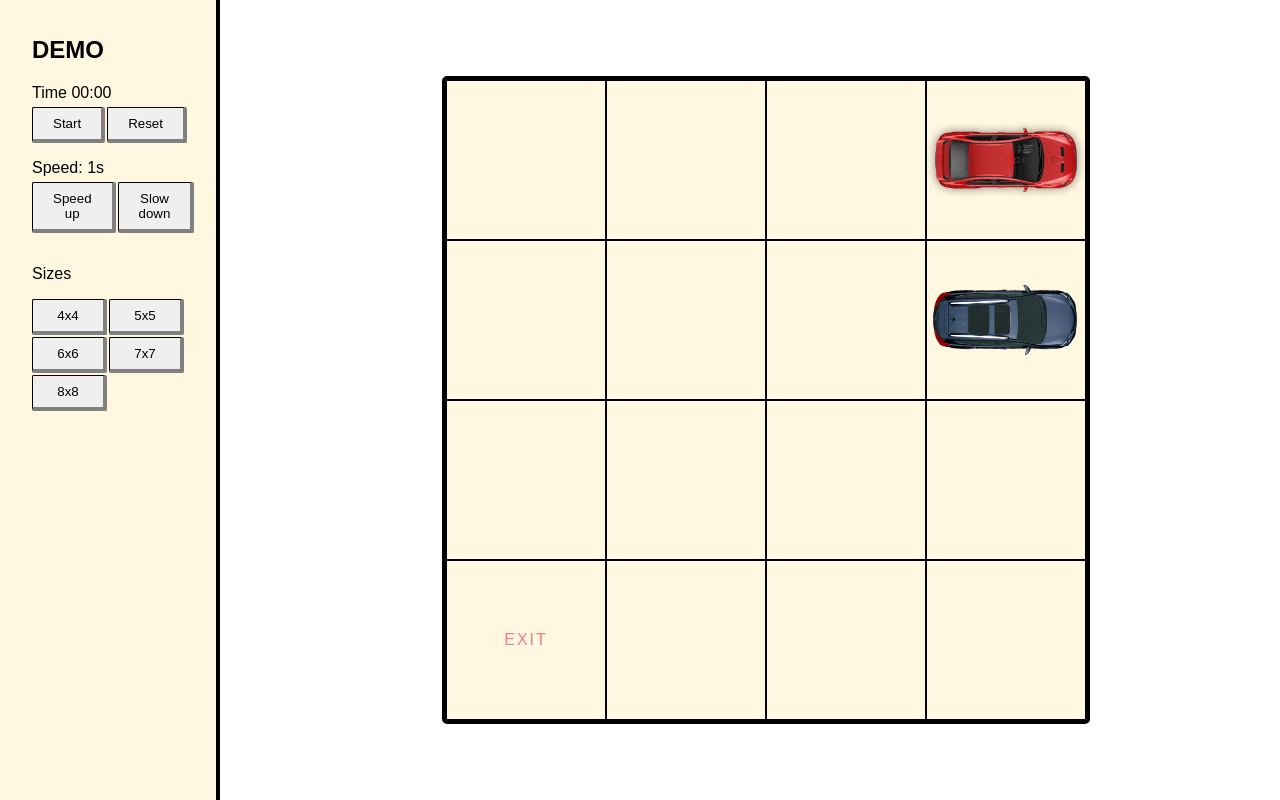
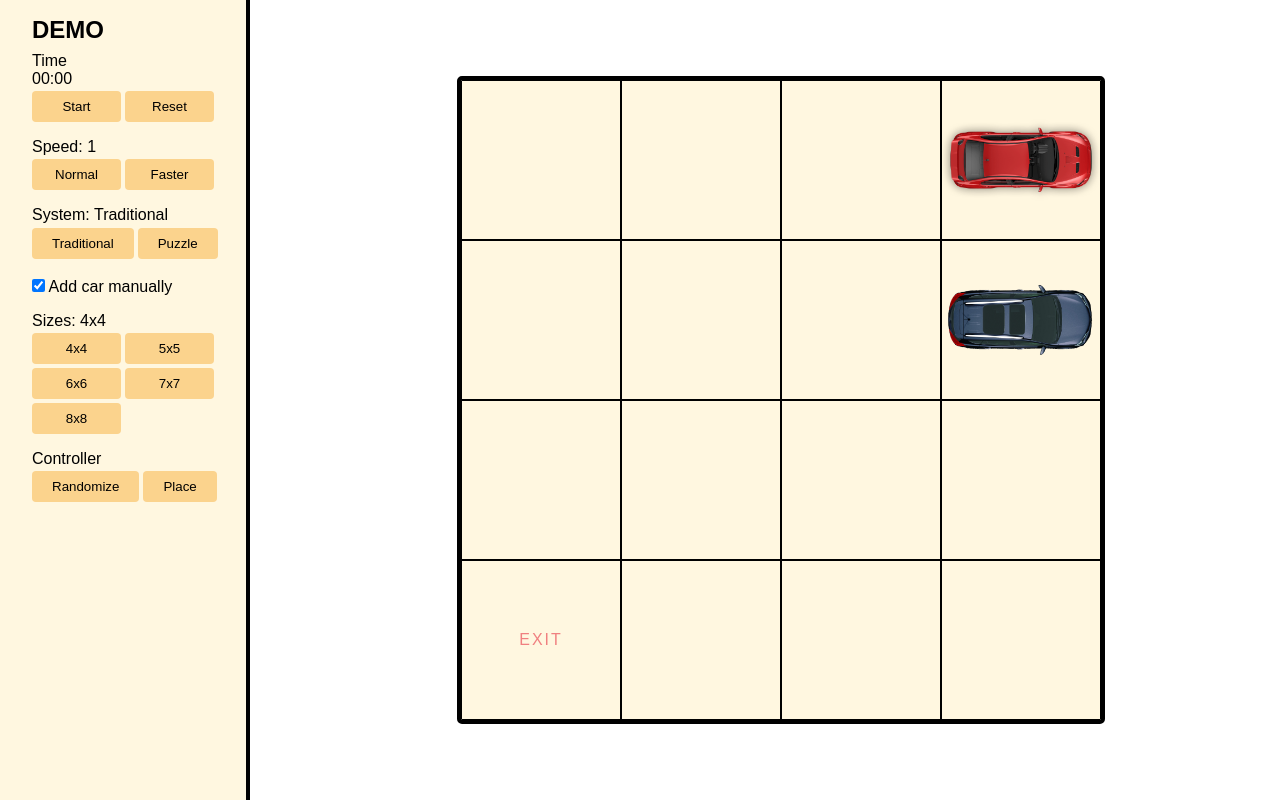
Before and after one commit to aemzayn/smart-parking, a website with bundled scripts: page index.html in a window 1280 px wide. Built offline with nearby package versions, Linux system fonts and the light colour scheme.

Commit message:
update ui

```diff
--- a/index.html
+++ b/index.html
@@ -13,27 +13,35 @@
     <div id="app">
       <aside class="controller" id="controller">
         <h1>DEMO</h1>
-        <div id="time" class="time">
-          <div>
-            <span>Time</span>
+
+        <section id="time" class="time">
+          <p>Time</p>
           <span id="clock" class="clock">00:00</span>
           <div class="grid">
             <button id="start-pause" class="start-pause">Start</button>
             <button id="reset" class="reset">Reset</button>
           </div>
+        </section>
+
+        <section>
+          <p>Speed: <span id="speed">1</span></p>
+          <div class="grid">
+            <button id="speed" data-speed="1">Normal</button>
+            <button id="speed" data-speed="0.5">Faster</button>
           </div>
+        </section>
 
-          <div>
-            <span>Speed: <span id="speed">1s</span></span>
+        <section>
+          <p>System: <span id="system">Traditional</span></p>
           <div class="grid">
-              <button id="speedup" class="speedup">Speed up</button>
-              <button id="speeddown" class="speeddown">Slow down</button>
+            <button id="system-btn" data-sys="traditional">Traditional</button>
+            <button id="system-btn" data-sys="puzzle">Puzzle</button>
           </div>
-          </div>
-        </div>
-        <!-- <div class="input">
-          <label for="time">Exit time</label>
-          <input name="time" type="time" />
+        </section>
+
+        <section class="input">
+          <!-- <label for="time">Exit time</label>
+          <input name="time" type="time" /> -->
           <div>
             <input
               type="checkbox"
@@ -41,15 +49,12 @@
               name="checkbox"
               id="checkbox"
             />
-            <label for="checkbox">Add car by clicking on canvas</label>
+            <label for="checkbox">Add car manually</label>
           </div>
-          <div class="grid">
-            <button>Enter car</button>
-            <button id="remove">Remove car</button>
-          </div>
-        </div> -->
-        <div>
-          <p>Sizes</p>
+        </section>
+
+        <section>
+          <p>Sizes: <span id="sizes">4x4</span></p>
           <div class="grid">
             <button data-width="4" class="selected">4x4</button>
             <button data-width="5">5x5</button>
@@ -57,10 +62,19 @@
             <button data-width="7">7x7</button>
             <button data-width="8">8x8</button>
           </div>
+        </section>
+
+        <section>
+          <p>Controller</p>
+          <div class="grid">
+            <button id="randomize">Randomize</button>
+            <button id="solve">Place</button>
           </div>
-        <div>
+        </section>
+
+        <section>
           <p id="node-info"></p>
-        </div>
+        </section>
       </aside>
 
       <main>
--- a/style.css
+++ b/style.css
@@ -1,5 +1,9 @@
-* {
+*,
+*::before,
+*::after {
   box-sizing: border-box;
+  margin: 0;
+  padding: 0;
 }
 
 body {
@@ -12,10 +16,23 @@ body {
 :root {
   --bg-color: #fff7e0;
   --speed: 1;
-  --button-hover: #f3c892;
-  --cells: 4;
-  --cell-width: 20vh;
+  --button: #fbd38d;
+  --button-hover: #f6ad55;
 }
+
+/* Global styles */
+
+p {
+  margin: 0;
+  padding: 0;
+}
+
+.flex-between {
+  display: flex;
+  align-items: center;
+}
+
+/* main app */
 
 #app {
   display: flex;
@@ -23,58 +40,46 @@ body {
   height: 100vh;
 }
 
+/* Aside */
+
 .controller {
   padding: 2rem;
   width: 20vw;
-  min-width: 200px;
+  min-width: 250px;
   max-width: 400px;
   padding-top: 1rem;
   background-color: var(--bg-color);
   border-right: 4px solid black;
 }
 
-.grid {
-  display: grid;
-  grid-template-columns: repeat(2, 1fr);
-  gap: 2px;
+.controller section {
+  padding: 0.5rem 0;
+}
+
+.controller section div {
+  margin-top: 0.2rem;
 }
 
 .controller button {
   padding: 0.5rem 1.25rem;
-  border: 1px solid black;
-  border-radius: 2px;
-  border-bottom: 4px solid gray;
-  border-right: 4px solid gray;
+  border: none;
+  border-radius: 4px;
   cursor: pointer;
+  background-color: var(--button);
+  transition: background 150ms ease-in-out;
 }
 
 button:hover {
   background-color: var(--button-hover);
 }
 
-.time {
-  display: flex;
-  padding-bottom: 1rem;
-  flex-direction: column;
-  gap: 1rem;
+.controller .grid {
+  display: grid;
+  grid-template-columns: repeat(2, 1fr);
+  gap: 4px;
 }
 
-.time > div > div {
-  padding-top: 5px;
-}
-
-.clock {
-  margin: 0;
-}
-
-.input {
-  display: flex;
-  flex-direction: column;
-  gap: 0.5rem;
-  align-items: flex-start;
-  /* padding: 0.5rem; */
-}
-
+/* Parking lot */
 main {
   display: flex;
   margin: 0.6rem;
@@ -85,19 +90,23 @@ main {
 }
 
 .parking-lot {
+  --width: 20vh;
+  --cells: 4;
   height: min-content;
   border: 4px solid black;
   overflow: hidden;
   border-radius: 5px;
   display: grid;
-  grid-template-columns: repeat(var(--cells), 20vh);
-  grid-template-rows: repeat(var(--cells), 20vh);
+  grid-template-columns: repeat(var(--cells), var(--width));
+  grid-template-rows: repeat(var(--cells), var(--width));
 }
 
 .parking-lot > div {
   position: relative;
   background-color: var(--bg-color);
   border: 1px solid black;
+  transition: background 150ms ease-in-out;
+  cursor: pointer;
 }
 
 .parking-lot > div.clicked {
@@ -114,6 +123,10 @@ main {
   display: flex;
   align-items: center;
   justify-content: center;
+}
+
+.parking-lot > div:hover {
+  background-color: var(--button);
 }
 
 .parking-lot > div.occupied {
```
Lines whose indentation alone changed are shown as unchanged.
